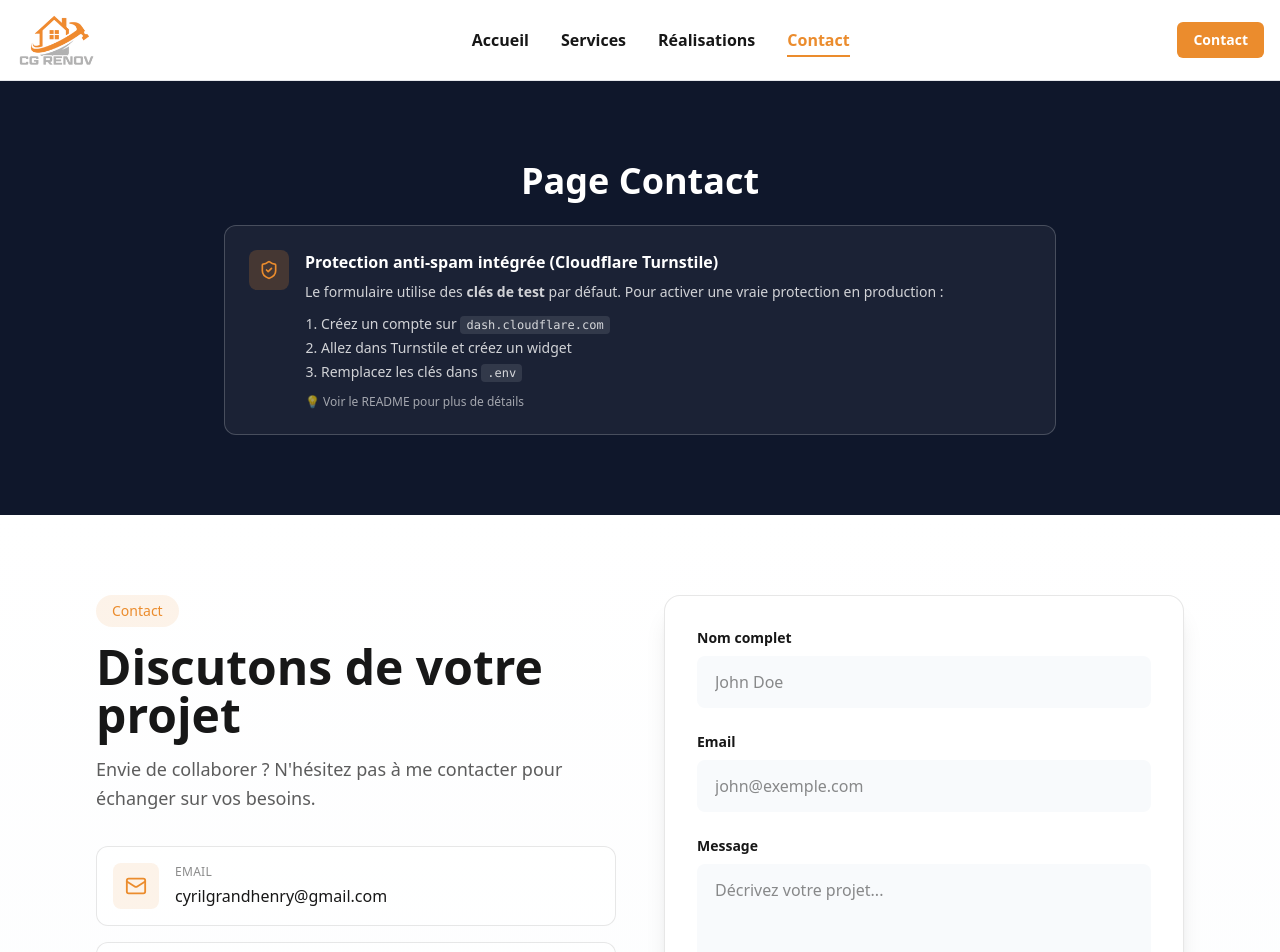
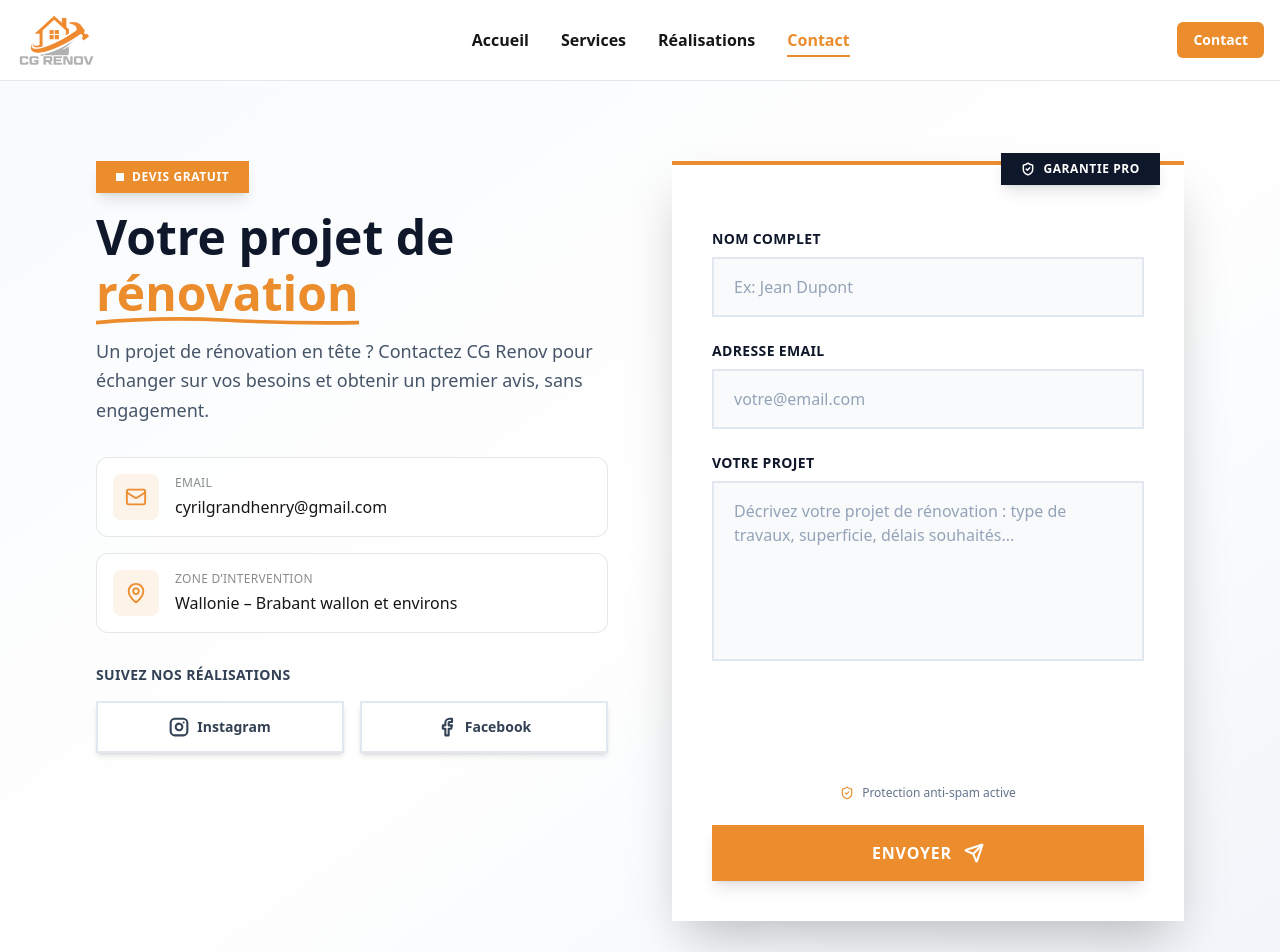
Before and after one commit to NicolasDeza/cgrenov, a Nuxt app: page /contact in a window 1280 px wide. Shown: the top 952 px of the page. Built offline with nearby package versions, Linux system fonts and the light colour scheme.

Commit message:
Design du formulaire

```diff
--- a/app/components/ContactForm.vue
+++ b/app/components/ContactForm.vue
@@ -1,6 +1,6 @@
 <script setup lang="ts">
 import { ref, onMounted, onBeforeUnmount } from "vue"
-import { Mail, MapPin, Send, ShieldCheck } from "lucide-vue-next"
+import { Mail, MapPin, Send, ShieldCheck, Instagram, Facebook } from "lucide-vue-next"
 import { useContactForm } from "~/composables/useContactForm"
 
 const { form, errors, loading, success, submit } = useContactForm()
@@ -69,35 +69,53 @@ onBeforeUnmount(() => {
 
 <template>
   <section
-    class="w-full bg-gradient-to-b from-white to-slate-50/50 dark:from-[#0F172B] dark:to-[#0F172B] py-20"
+    class="w-full bg-gradient-to-br from-slate-50 via-white to-slate-100  py-20 relative overflow-hidden"
     aria-label="Formulaire de contact"
   >
-    <div class="w-full max-w-6xl mx-auto px-4 sm:px-6 lg:px-8">
-      <div class="grid grid-cols-1 md:grid-cols-2 gap-8 md:gap-12">
-        <!-- Colonne gauche : Informations -->
+    <!-- Motif construction en arrière-plan -->
+    <!-- <div class="absolute inset-0 opacity-[0.03] dark:opacity-[0.02] pointer-events-none">
+      <div class="absolute inset-0" style="background-image: repeating-linear-gradient(45deg, transparent, transparent 10px, currentColor 10px, currentColor 11px);"/>
+    </div> -->
+
+    <div class="w-full max-w-6xl mx-auto px-4 sm:px-6 lg:px-8 relative z-10">
+      <div class="grid grid-cols-1 lg:grid-cols-2 gap-10 lg:gap-16">
+
+        <!-- ===================== -->
+        <!-- Colonne gauche : Infos -->
+        <!-- ===================== -->
         <div class="space-y-8">
-          <div class="space-y-4">
-            <div
-              class="inline-block px-4 py-1.5 rounded-full bg-primary/10 text-primary text-sm font-medium"
-            >
-              Contact
+          <div class="space-y-5">
+            <!-- Badge -->
+            <div class="inline-flex items-center gap-2 px-5 py-2 bg-primary text-white font-bold uppercase tracking-wider text-xs shadow-lg">
+              <div class="w-2 h-2 bg-white"/>
+              <span>Devis Gratuit</span>
             </div>
-            <h1
-              class="text-4xl sm:text-5xl font-bold text-foreground dark:text-white leading-tight"
-            >
-              Discutons de votre projet
+
+            <!-- Titre -->
+            <h1 class="text-4xl sm:text-5xl  font-black text-slate-900 dark:text-white leading-tight">
+              Votre projet de
+              <span class=" mt-2 text-primary relative inline-block">
+                rénovation
+                <svg class="absolute -bottom-2 left-0 w-full h-3 text-primary" xmlns="http://www.w3.org/2000/svg" viewBox="0 0 200 10" preserveAspectRatio="none">
+                  <path d="M 0 8 Q 50 3, 100 6 T 200 8" stroke="currentColor" stroke-width="3" fill="none" stroke-linecap="round"/>
+                </svg>
+              </span>
             </h1>
-            <p
-              class="text-lg text-foreground/70 dark:text-white/70 leading-relaxed"
-            >
-              Envie de collaborer ? N'hésitez pas à me contacter pour échanger
-              sur vos besoins.
+
+            <!-- Description -->
+            <p class="text-lg text-slate-600 dark:text-slate-300 leading-relaxed font-medium">
+              Un projet de rénovation en tête ? Contactez CG Renov pour échanger sur vos besoins et obtenir un premier avis, sans engagement.
             </p>
           </div>
 
           <div class="space-y-4">
+            <!-- Email -->
             <div
-              class="flex items-center gap-4 p-4 rounded-xl bg-white/50 dark:bg-white/5 border border-foreground/10 dark:border-white/10 hover:bg-white dark:hover:bg-white/10 hover:border-primary/30 hover:shadow-md transition-all duration-300 cursor-pointer"
+              class="flex items-center gap-4 p-4 rounded-xl
+                     bg-white/70 dark:bg-white/5
+                     border border-foreground/10 dark:border-white/10
+                     hover:border-primary/30 hover:shadow-md
+                     transition-all duration-300"
             >
               <div class="p-3 rounded-lg bg-primary/10">
                 <Mail :size="22" class="text-primary" />
@@ -109,7 +127,7 @@ onBeforeUnmount(() => {
                   Email
                 </p>
                 <a
-                  href="mailto:nicolasdeza@hotmail.be"
+                  href="mailto:cyrilgrandhenry@gmail.com"
                   class="text-foreground dark:text-white font-medium hover:text-primary transition"
                 >
                   cyrilgrandhenry@gmail.com
@@ -117,8 +135,13 @@ onBeforeUnmount(() => {
               </div>
             </div>
 
+            <!-- Localisation -->
             <div
-              class="flex items-center gap-4 p-4 rounded-xl bg-white/50 dark:bg-white/5 border border-foreground/10 dark:border-white/10 hover:bg-white dark:hover:bg-white/10 hover:border-primary/30 hover:shadow-md transition-all duration-300 cursor-pointer"
+              class="flex items-center gap-4 p-4 rounded-xl
+                     bg-white/70 dark:bg-white/5
+                     border border-foreground/10 dark:border-white/10
+                     hover:border-primary/30 hover:shadow-md
+                     transition-all duration-300"
             >
               <div class="p-3 rounded-lg bg-primary/10">
                 <MapPin :size="22" class="text-primary" />
@@ -127,193 +150,148 @@ onBeforeUnmount(() => {
                 <p
                   class="text-xs font-medium text-foreground/50 dark:text-white/50 uppercase tracking-wide mb-1"
                 >
-                  Localisation
+                  Zone d’intervention
                 </p>
                 <p class="text-foreground dark:text-white font-medium">
-                  Belgique
+                  Wallonie – Brabant wallon et environs
                 </p>
               </div>
             </div>
 
-            <div class="pt-2">
-              <p
-                class="text-sm font-medium text-foreground/50 dark:text-white/50 mb-3"
-              >
-                Retrouvez-moi sur
+            <!-- Réseaux sociaux -->
+            <div class="pt-4">
+              <p class="text-sm font-bold text-slate-700 dark:text-slate-300 mb-4 uppercase tracking-wide">
+                Suivez nos réalisations
               </p>
-              <div class="flex flex-wrap gap-2">
+
+              <div class="flex gap-4">
                 <a
-                  href="https://www.linkedin.com/in/nicolas-deza-411711330/"
+                  href="https://www.instagram.com/"
                   target="_blank"
                   rel="noopener noreferrer"
-                  class="px-4 py-2 rounded-lg bg-foreground/5 dark:bg-white/5 text-foreground dark:text-white hover:bg-primary dark:hover:bg-primary hover:text-white text-sm font-medium transition"
+                  aria-label="Instagram"
+                  class="group flex-1 flex items-center justify-center gap-2 px-4 py-3.5 bg-white dark:bg-slate-800 border-2 border-slate-200 dark:border-slate-700 hover:border-primary hover:bg-primary/5 transition-all duration-300 shadow-md hover:shadow-lg"
                 >
-                  LinkedIn
+                  <Instagram :size="20" class="text-slate-700 dark:text-slate-300 group-hover:text-primary stroke-[2.5]" />
+                  <span class="font-bold text-sm text-slate-700 dark:text-slate-300 group-hover:text-primary">Instagram</span>
                 </a>
+
                 <a
-                  href="https://github.com/NicolasDeza"
+                  href="https://www.facebook.com/"
                   target="_blank"
                   rel="noopener noreferrer"
-                  class="px-4 py-2 rounded-lg bg-foreground/5 dark:bg-white/5 text-foreground dark:text-white hover:bg-primary dark:hover:bg-primary hover:text-white text-sm font-medium transition"
+                  aria-label="Facebook"
+                  class="group flex-1 flex items-center justify-center gap-2 px-4 py-3.5 bg-white dark:bg-slate-800 border-2 border-slate-200 dark:border-slate-700 hover:border-primary hover:bg-primary/5 transition-all duration-300 shadow-md hover:shadow-lg"
                 >
-                  GitHub
-                </a>
-                <a
-                  href="https://www.instagram.com/nicolas__deza/"
-                  target="_blank"
-                  rel="noopener noreferrer"
-                  class="px-4 py-2 rounded-lg bg-foreground/5 dark:bg-white/5 text-foreground dark:text-white hover:bg-primary dark:hover:bg-primary hover:text-white text-sm font-medium transition"
-                >
-                  Instagram
+                  <Facebook :size="20" class="text-slate-700 dark:text-slate-300 group-hover:text-primary stroke-[2.5]" />
+                  <span class="font-bold text-sm text-slate-700 dark:text-slate-300 group-hover:text-primary">Facebook</span>
                 </a>
               </div>
             </div>
           </div>
         </div>
 
-        <!-- Colonne droite : Formulaire -->
+        <!-- ===================== -->
+        <!-- Colonne droite : Form -->
+        <!-- ===================== -->
         <form
-          class="p-8 rounded-2xl bg-white dark:bg-slate-900/50 border border-foreground/10 dark:border-white/10 shadow-xl space-y-6"
+          class="relative p-8 lg:p-10 bg-white dark:bg-slate-800 shadow-2xl border-t-4 border-primary space-y-6"
           @submit.prevent="submit"
         >
+          <!-- Badge professionnel en coin -->
+          <div class="absolute -top-3 right-6 px-5 py-2 bg-slate-900 dark:bg-primary text-white shadow-lg">
+            <div class="flex items-center gap-2">
+              <ShieldCheck :size="14" class="stroke-[2.5]" />
+              <span class="text-xs font-bold uppercase tracking-wider">Garantie Pro</span>
+            </div>
+          </div>
+
+          <!-- Erreur globale -->
           <div
             v-if="errors.global"
             role="alert"
             aria-live="polite"
-            class="p-4 rounded-lg bg-red-50 dark:bg-red-500/10 border border-red-200 dark:border-red-500/20 text-red-600 dark:text-red-400 text-sm"
+            class="p-4 bg-red-50 dark:bg-red-500/10 border-l-4 border-red-500 text-red-700 dark:text-red-400 text-sm font-medium"
           >
             {{ errors.global }}
           </div>
 
+          <!-- Nom -->
           <div class="space-y-2">
-            <label
-              for="name"
-              class="block text-sm font-semibold text-foreground dark:text-white"
-            >
+            <label for="name" class="block text-sm font-bold text-slate-900 dark:text-white uppercase tracking-wide">
               Nom complet
             </label>
             <input
               id="name"
               v-model="form.name"
               type="text"
-              placeholder="John Doe"
+              placeholder="Ex: Jean Dupont"
               required
-              :aria-invalid="!!errors.name"
-              :aria-describedby="errors.name ? 'name-error' : undefined"
-              class="w-full px-4 py-3 rounded-lg bg-slate-50 dark:bg-slate-800/50 border-2 transition-colors text-foreground dark:text-white placeholder:text-foreground/50 dark:placeholder:text-white/50 outline-none focus-visible:border-primary"
-              :class="
-                errors.name
-                  ? 'border-red-500'
-                  : 'border-transparent focus-visible:border-primary'
-              "
+              class="w-full px-5 py-4 bg-slate-50 dark:bg-slate-700 border-2 border-slate-200 dark:border-slate-600 text-slate-900 dark:text-white placeholder:text-slate-400 dark:placeholder:text-slate-500 outline-none focus:border-primary focus:bg-white dark:focus:bg-slate-600 transition-all font-medium"
             >
-            <p
-              v-if="errors.name"
-              id="name-error"
-              class="text-xs text-red-500"
-              role="alert"
-            >
-              {{ errors.name }}
-            </p>
           </div>
 
+          <!-- Email -->
           <div class="space-y-2">
-            <label
-              for="email"
-              class="block text-sm font-semibold text-foreground dark:text-white"
-            >
-              Email
+            <label for="email" class="block text-sm font-bold text-slate-900 dark:text-white uppercase tracking-wide">
+              Adresse Email
             </label>
             <input
               id="email"
               v-model="form.email"
               type="email"
-              placeholder="john@exemple.com"
+              placeholder="votre@email.com"
               required
-              :aria-invalid="!!errors.email"
-              :aria-describedby="errors.email ? 'email-error' : undefined"
-              class="w-full px-4 py-3 rounded-lg bg-slate-50 dark:bg-slate-800/50 border-2 transition-colors text-foreground dark:text-white placeholder:text-foreground/50 dark:placeholder:text-white/50 outline-none focus-visible:border-primary"
-              :class="
-                errors.email
-                  ? 'border-red-500'
-                  : 'border-transparent focus-visible:border-primary'
-              "
+              class="w-full px-5 py-4 bg-slate-50 dark:bg-slate-700 border-2 border-slate-200 dark:border-slate-600 text-slate-900 dark:text-white placeholder:text-slate-400 dark:placeholder:text-slate-500 outline-none focus:border-primary focus:bg-white dark:focus:bg-slate-600 transition-all font-medium"
             >
-            <p
-              v-if="errors.email"
-              id="email-error"
-              class="text-xs text-red-500"
-              role="alert"
-            >
-              {{ errors.email }}
-            </p>
           </div>
 
+          <!-- Message -->
           <div class="space-y-2">
-            <label
-              for="message"
-              class="block text-sm font-semibold text-foreground dark:text-white"
-            >
-              Message
+            <label for="message" class="block text-sm font-bold text-slate-900 dark:text-white uppercase tracking-wide">
+              Votre Projet
             </label>
             <textarea
               id="message"
               v-model="form.message"
-              rows="5"
-              placeholder="Décrivez votre projet..."
+              rows="6"
+              placeholder="Décrivez votre projet de rénovation : type de travaux, superficie, délais souhaités..."
               required
-              :aria-invalid="!!errors.message"
-              :aria-describedby="errors.message ? 'message-error' : undefined"
-              class="w-full px-4 py-3 rounded-lg bg-slate-50 dark:bg-slate-800/50 border-2 resize-none transition-colors text-foreground dark:text-white placeholder:text-foreground/50 dark:placeholder:text-white/50 outline-none focus-visible:border-primary"
-              :class="
-                errors.message
-                  ? 'border-red-500'
-                  : 'border-transparent focus-visible:border-primary'
-              "
+              class="w-full px-5 py-4 bg-slate-50 dark:bg-slate-700 border-2 border-slate-200 dark:border-slate-600 resize-none text-slate-900 dark:text-white placeholder:text-slate-400 dark:placeholder:text-slate-500 outline-none focus:border-primary focus:bg-white dark:focus:bg-slate-600 transition-all font-medium"
             />
-            <p
-              v-if="errors.message"
-              id="message-error"
-              class="text-xs text-red-500"
-              role="alert"
-            >
-              {{ errors.message }}
-            </p>
           </div>
 
-          <!-- Turnstile widget (rendu forcé manuellement) -->
- <div class="mb-4">
-  <div
-    id="cf-turnstile-container"
-    class="min-h-[70px] flex items-center"
-  />
-</div>
-
-          <div
-            class="flex items-center justify-center gap-2 text-xs text-foreground/50 dark:text-white/50 mb-2"
-          >
-            <ShieldCheck :size="14" class="text-primary" />
-            <span>Formulaire protégé contre le spam</span>
+          <!-- Turnstile -->
+          <div class="mb-4">
+            <div id="cf-turnstile-container" class="min-h-[70px] flex items-center" />
           </div>
 
+          <!-- Protection -->
+          <div class="flex items-center justify-center gap-2 text-xs text-slate-500 dark:text-slate-400 font-medium">
+            <ShieldCheck :size="14" class="text-primary" />
+            <span>Protection anti-spam active</span>
+          </div>
+
+          <!-- Bouton -->
           <button
             type="submit"
             :disabled="loading"
-            class="w-full px-6 py-3.5 rounded-lg bg-primary hover:bg-primary-hover text-white font-medium disabled:opacity-50 disabled:cursor-not-allowed transition-colors flex items-center justify-center gap-2"
+            class="group relative w-full px-4 py-4 bg-primary hover:bg-primary-hover text-white font-bold text-base uppercase tracking-wider disabled:opacity-50 disabled:cursor-not-allowed transition-all duration-300 shadow-lg hover:shadow-xl hover:scale-105 flex items-center justify-center gap-3 overflow-hidden"
           >
-            <span>
-              {{ loading ? "Envoi en cours..." : "Envoyer le message" }}
-            </span>
-            <Send v-if="!loading" :size="18" />
+            <div class="absolute inset-0 bg-white/0 group-hover:bg-white/10 transition-colors"/>
+            <span class="relative z-10">{{ loading ? 'Envoi en cours…' : 'Envoyer' }}</span>
+            <Send v-if="!loading" :size="20" class="relative z-10 stroke-[2.5]" />
           </button>
 
+          <!-- Succès -->
           <p
             v-if="success"
             role="status"
             aria-live="polite"
-            class="p-4 rounded-lg bg-green-50 dark:bg-green-500/10 border border-green-200 dark:border-green-500/20 text-green-600 dark:text-green-400 text-sm text-center font-medium"
+            class="p-5 bg-green-50 dark:bg-green-500/10 border-l-4 border-green-500 text-green-700 dark:text-green-400 text-sm font-bold flex items-center gap-3"
           >
-            ✓ Message envoyé avec succès !
+            <span class="text-xl">✓</span>
+            <span>Message envoyé ! Nous vous recontactons sous 48h.</span>
           </p>
         </form>
       </div>
--- a/app/pages/contact.vue
+++ b/app/pages/contact.vue
@@ -1,5 +1,5 @@
 <script setup lang="ts">
-import { ShieldCheck } from "lucide-vue-next"
+
 
 useHead({
   link: [
@@ -33,46 +33,7 @@ useSeoMeta({
 </script>
 <template>
   <div>
-    <!-- Div à retirer, uniquement présente pour info -->
-    <!-- Info développeur : Anti-spam (en haut, fond bleu permanent) -->
-    <div class="w-full bg-[#0F172B] py-16 sm:py-20">
-      <div class="max-w-4xl mx-auto px-4 sm:px-6 lg:px-8">
-        <p class="text-3xl sm:text-4xl text-center font-bold text-white mb-6">
-          Page Contact
-        </p>
-        <div
-          class="p-6 rounded-xl bg-white/5 border border-white/20"
-        >
-        <div class="flex items-start gap-4">
-          <div
-            class="flex h-10 w-10 shrink-0 items-center justify-center rounded-lg bg-primary/20 text-primary"
-          >
-            <ShieldCheck :size="20" />
-          </div>
-          <div>
-            <h3 class="font-semibold text-white mb-2">
-              Protection anti-spam intégrée (Cloudflare Turnstile)
-            </h3>
-            <p class="text-sm text-white/80 mb-3">
-              Le formulaire utilise des <strong>clés de test</strong> par
-              défaut. Pour activer une vraie protection en production :
-            </p>
-            <ol class="text-sm text-white/80 space-y-1 ml-4 list-decimal">
-              <li>Créez un compte sur <code class="px-1.5 py-0.5 rounded bg-white/10 text-xs">dash.cloudflare.com</code></li>
-              <li>Allez dans Turnstile et créez un widget</li>
-              <li>
-                Remplacez les clés dans
-                <code class="px-1.5 py-0.5 rounded bg-white/10 text-xs">.env</code>
-              </li>
-            </ol>
-            <p class="text-xs text-white/60 mt-3">
-              💡 Voir le README pour plus de détails
-            </p>
-          </div>
-        </div>
-      </div>
-    </div>
-  </div>
+
 
     <ContactForm />
   </div>
```
